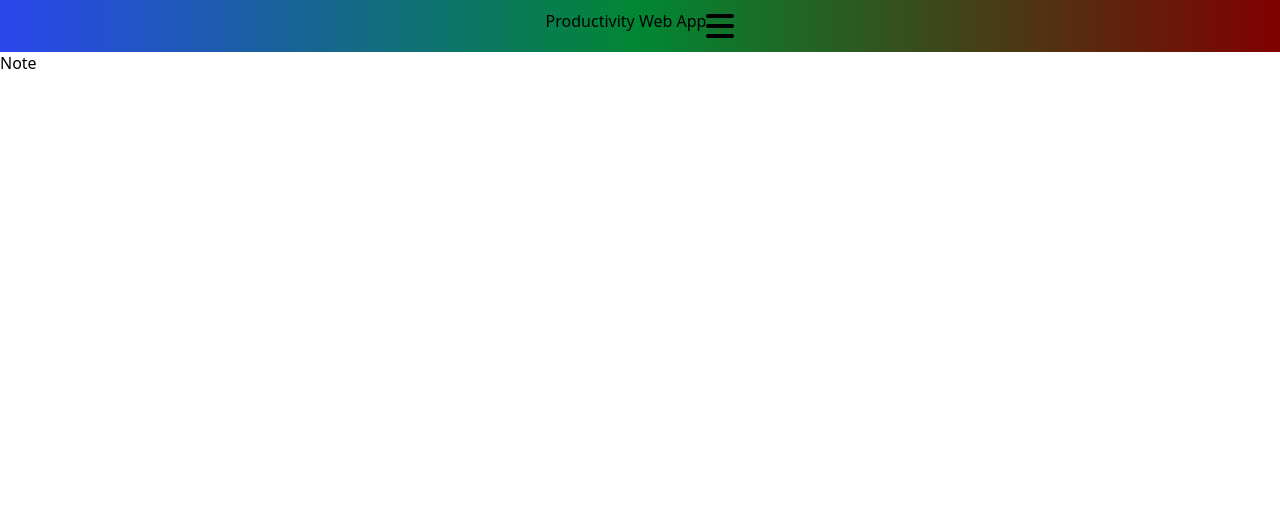
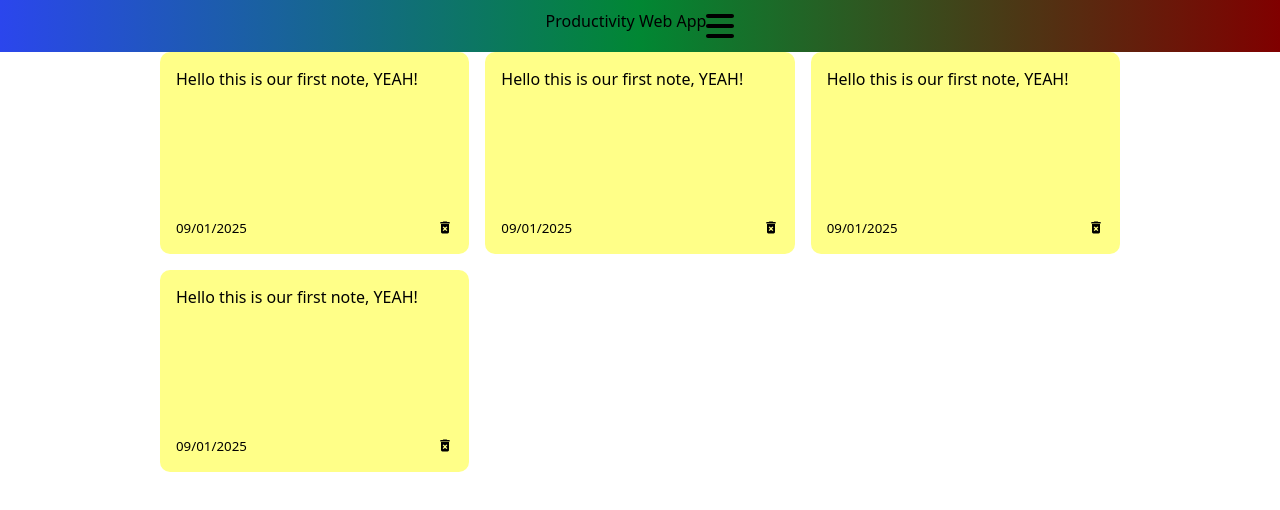
Before and after one commit to WilkinsGBE/ProductivityWebApp, a React (Vite) app: page /notes in a window 1280 px wide. Shown: the top 510 px of the page. Built offline with nearby package versions, Linux system fonts and the light colour scheme.

Commit message:
Setup the UI of the NotesApp and installed nanoid

```diff
--- a/package.json
+++ b/package.json
@@ -15,6 +15,7 @@
     "@fortawesome/free-brands-svg-icons": "^6.7.2",
     "@fortawesome/free-solid-svg-icons": "^6.7.2",
     "@fortawesome/react-fontawesome": "^0.2.2",
+    "nanoid": "^5.0.9",
     "react": "^18.3.1",
     "react-circular-progressbar": "^2.1.0",
     "react-dom": "^18.3.1",
--- a/src/App.jsx
+++ b/src/App.jsx
@@ -3,7 +3,7 @@ import { BrowserRouter as Router, Route, Routes, Link } from "react-router-dom";
 import { Todo } from "./components/TodoApp/Todo";
 import { Homepage } from "./components/Homepage/Homepage";
 import { Pomodoro } from "./components/PomodoroApp/Pomodoro";
-import { Notes } from "./components/NoteApp/Notes";
+import { NotesApp } from "./components/NoteApp/NotesApp";
 import { FontAwesomeIcon } from "@fortawesome/react-fontawesome";
 import {
   faInstagram,
@@ -86,7 +86,7 @@ const App = () => {
           {/* Set the Homepage as the default path */}
           <Route path="/" element={<Homepage />} />
           <Route path="/todo" element={<Todo />} />
-          <Route path="/notes" element={<Notes />} />
+          <Route path="/notes" element={<NotesApp />} />
           <Route path="/pomodoro" element={<Pomodoro />} />
         </Routes>
       </div>
--- /dev/null
+++ b/src/components/NoteApp/Note.js
@@ -0,0 +1,15 @@
+import React from 'react'
+import { MdDeleteForever } from 'react-icons/md'
+import "./NoteApp.css"
+
+export const Note = () => {
+  return (
+    <div className='note'>
+        <span>Hello this is our first note, YEAH!</span>
+        <div className='note-footer'>
+            <small>09/01/2025</small>
+            <MdDeleteForever className='delete-icon' size="1.3em"/>
+        </div>
+    </div>
+  )
+}
--- a/src/components/NoteApp/NoteApp.css
+++ b/src/components/NoteApp/NoteApp.css
@@ -0,0 +1,32 @@
+.container {
+    max-width: 960px;
+    margin-right: auto;
+    margin-left: auto;
+    padding-right: 15px;
+    padding-left: 15px;
+}
+
+.notes-list {
+    display: grid;
+    grid-gap: 1rem;
+    grid-template-columns: repeat(auto-fit, minmax(250px, 1fr));
+    /* auto-fit will fit each of the columns based on the width size */
+    /* this single line of code makes the notes-list app
+    responsive based on the screen size. 1fr is the frame of the div */
+}
+
+.note {
+    background-color: #FFFF88;
+    border-radius: 10px;
+    padding: 1rem; /* so the notes are not to close of the edge */
+    min-height: 170px;
+    display: flex;
+    flex-direction: column;
+    justify-content: space-between;
+}
+
+.note-footer {
+    display: flex;
+    align-items: center;
+    justify-content: space-between;
+}
--- a/src/components/NoteApp/Notes.js
+++ /dev/null
@@ -1,7 +0,0 @@
-import React from 'react'
-
-export const Notes = () => {
-  return (
-    <div>Note</div>
-  )
-}
--- /dev/null
+++ b/src/components/NoteApp/NotesApp.js
@@ -0,0 +1,18 @@
+import React, { useState } from 'react'
+import { NotesList } from './NotesList'
+import { nanoid } from "nanoid"
+import "./NoteApp.css"
+
+export const NotesApp = () => {
+  const [notes, setNotes] = useState([{
+    id: nanoid(),
+    text: "This is my first note!",
+    date: "09/01/2025"
+  }]);
+
+  return (
+    <div className='container'>
+      <NotesList />
+    </div>
+  )
+}
--- /dev/null
+++ b/src/components/NoteApp/NotesList.js
@@ -0,0 +1,17 @@
+import React from "react";
+import { Note } from "./Note";
+import "./NoteApp.css";
+
+export const NotesList = () => {
+  return (
+    <div >
+        <div className="notes-list">
+      <Note />
+      <Note />
+      <Note />
+      <Note />
+    </div>
+    </div>
+
+  );
+};
```
Also changed, not shown: 2 other files (tests, documents, lock files or other folders).
